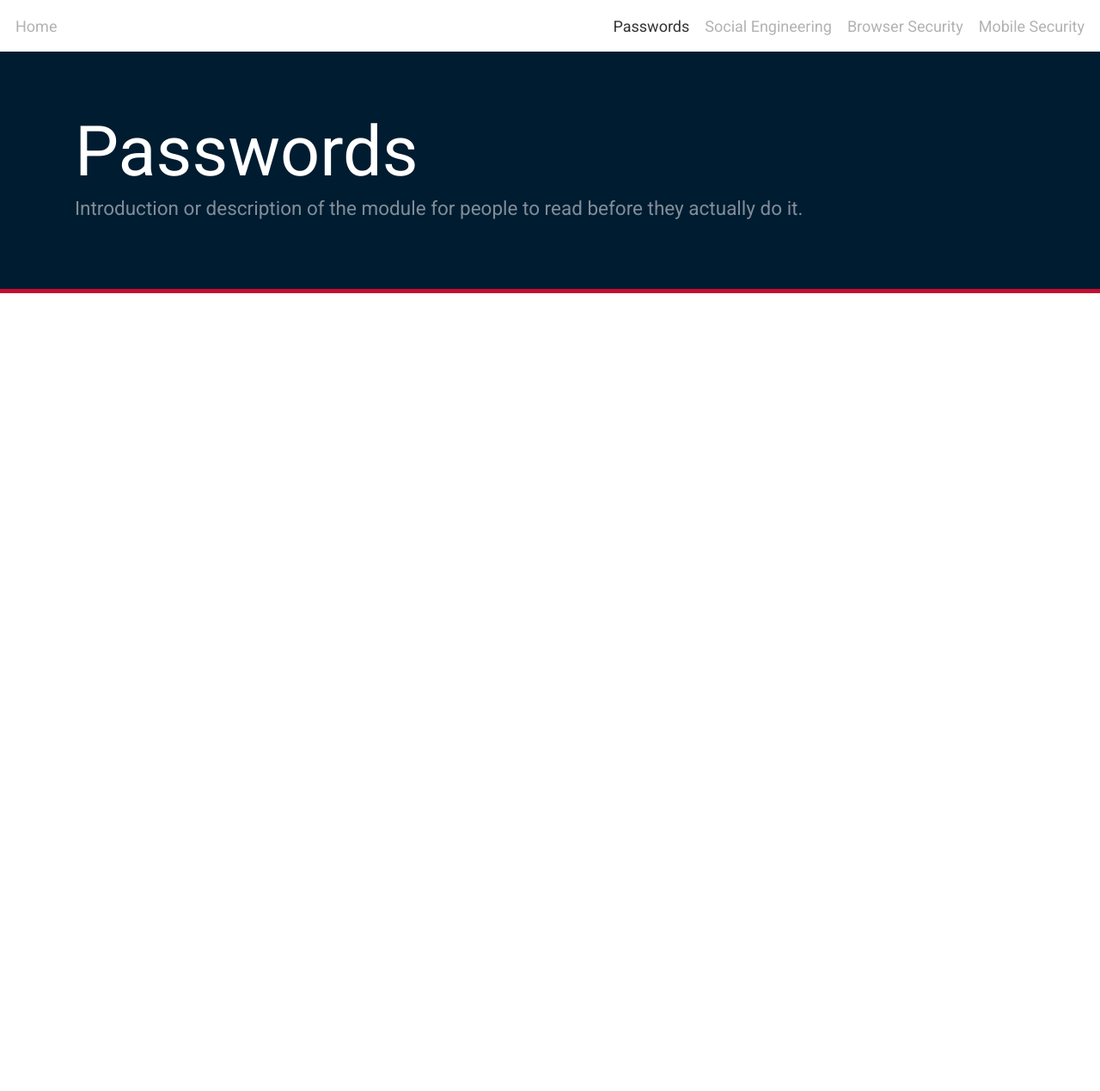
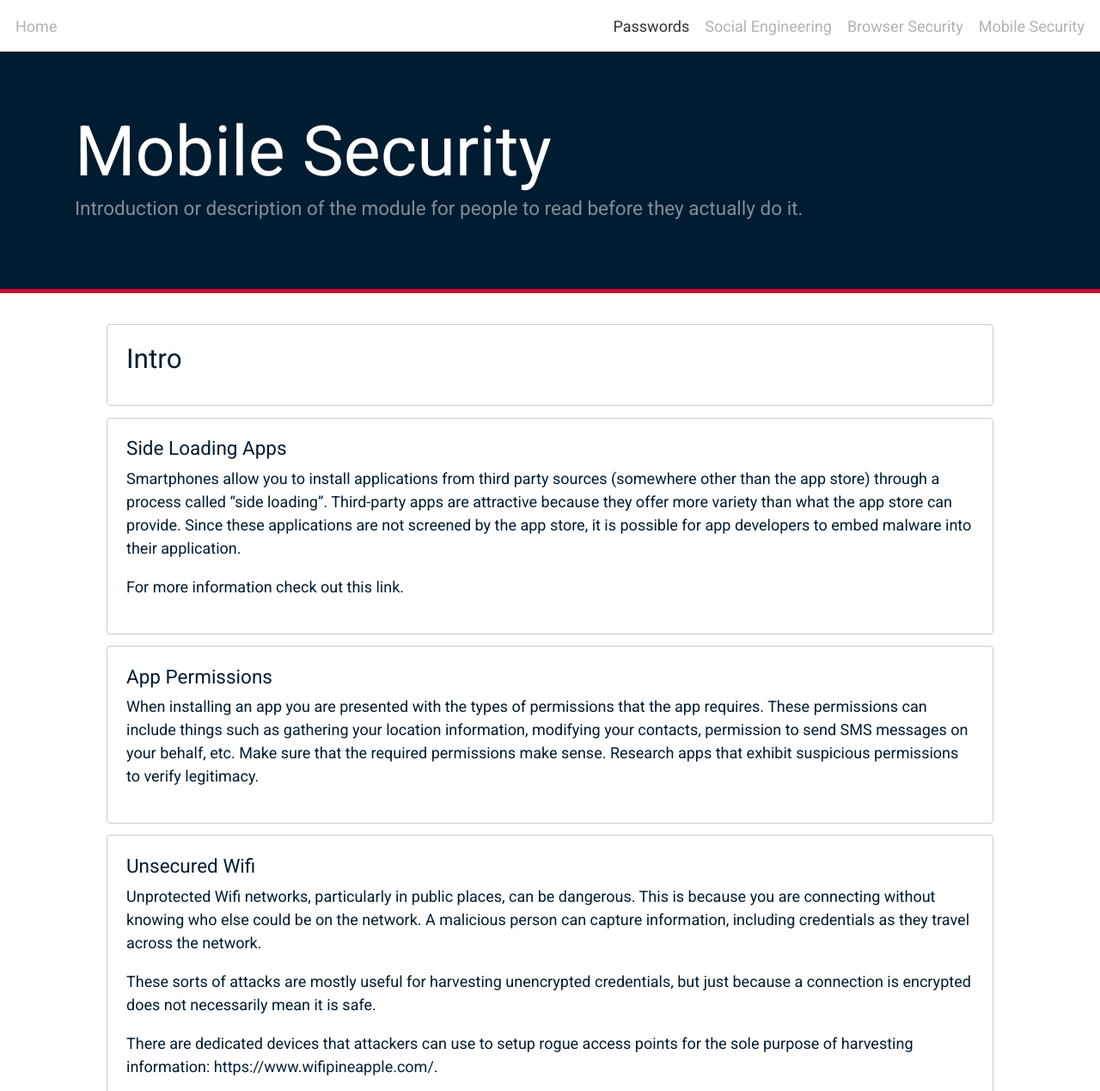
Before and after one commit to vu-vinhcent/schoolserver-test, a Flask app: page /mobile in a window 1280 px wide. Shown: the top 1269 px of the page at 86% size. Before the commit the page ends 341 px from the top, so only its background shows below. Run offline with Flask 2, Linux system fonts and the light colour scheme; some libraries are stand-ins or nearby versions.

Commit message:
added mobile

```diff
--- a/templates/mobile.html
+++ b/templates/mobile.html
@@ -60,8 +60,60 @@
         <div class="row">
             <div class="jumbotron jumbotron-fluid col-md-12">
                 <div class="container">
-                    <h1 class="display-3"> Passwords </h1>
+                    <h1 class="display-3"> Mobile Security </h1>
                     <h4 class="lead"> Introduction or description of the module for people to read before they actually do it. </h4>
+                </div>
+            </div>
+        </div>
+
+        <div class="row">
+            <div class="col-md-10 col-md-offset-1 container-fluid">
+                <div class="card card-block">
+                  <h3 id="complexity" class="card-title"> Intro </h3>
+                </div>
+                <div class="card card-block">
+                  <h5>Side Loading Apps</h5>
+                  <p>
+                    Smartphones allow you to install applications from third party
+                     sources (somewhere other than the app store) through a process
+                     called “side loading”. Third-party apps are attractive because
+                     they offer more variety than what the app store can provide.
+                     Since these applications are not screened by the app store, it
+                     is possible for app developers to embed malware into their application.
+                  </p>
+                  <p>For more information check out this <a href="https://blog.malwarebytes.com/cybercrime/2014/04/sideloading-apps-is-a-dangerous-game/
+">link.</a></p>
+                </div>
+                <div class="card card-block">
+                  <h5>App Permissions</h5>
+                  <p>
+                    When installing an app you are presented with the types of
+                    permissions that the app requires. These permissions can include
+                     things such as gathering your location information, modifying your
+                     contacts, permission to send SMS messages on your behalf, etc.
+                     Make sure that the required permissions make sense. Research apps
+                     that exhibit suspicious permissions to verify legitimacy.
+                  </p>
+                </div>
+                <div class="card card-block">
+                  <h5>Unsecured Wifi</h5>
+                  <p>
+                    Unprotected Wifi networks, particularly in public places, can be dangerous.
+                    This is because you are connecting without knowing who else could be on the network.
+                     A malicious person can capture information, including credentials as they travel
+                     across the network.
+                  </p>
+                  <p>
+                    These sorts of attacks are mostly useful for harvesting
+                     unencrypted credentials, but just because a connection is
+                     encrypted does not necessarily mean it is safe.
+                  </p>
+                  <p>
+                    There are dedicated devices that attackers can
+                    use to setup rogue access points for the sole purpose of harvesting
+                    information: <a href="https://www.wifipineapple.com/">https://www.wifipineapple.com/</a>.
+                  </p>
+                  <iframe width="420" height="315" src="https://www.youtube.com/embed/T6j0dLZkXsA" frameborder="0" allowfullscreen></iframe>
                 </div>
             </div>
         </div>
--- a/templates/socialengresults.html
+++ b/templates/socialengresults.html
@@ -227,7 +227,7 @@
                             </p>
                          </div>
                          {% else %}
-                         <h1>No data found</h1>
+                         <p>No data found. This doesn't mean that you don't have public information on the internet, just that our specific program can't find any.</p>
                          {% endfor %}
                       </div>
                    </div>
```
